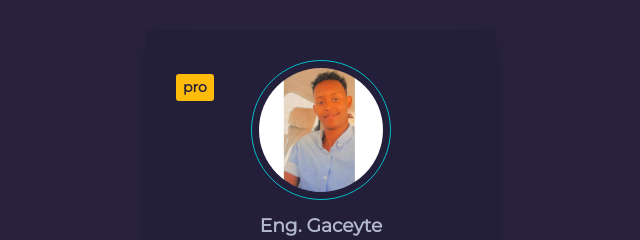
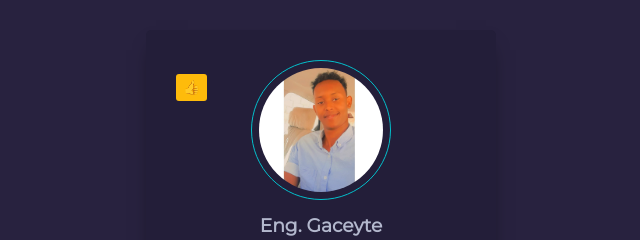
Before and after one commit to hanuniye/myProfile, a plain HTML site: page index.html in a window 1280 px wide. Shown: the part 103-343 px from the top of the page, 319-959 px from the left. Drawn offline with Linux system fonts and the light colour scheme.

Commit message:
initial commit

```diff
--- a/index.html
+++ b/index.html
@@ -121,7 +121,7 @@ button.primary.ghost  a{
 </head>
 <body>
     <div class="card-container">
-        <p class="pro">pro</p>
+        <p class="pro">👍</p>
         <img class="round" src="aniga.jpg" alt="user" />
         <h3>Eng. Gaceyte</h3>
         <h6>SOM</h6>
```
